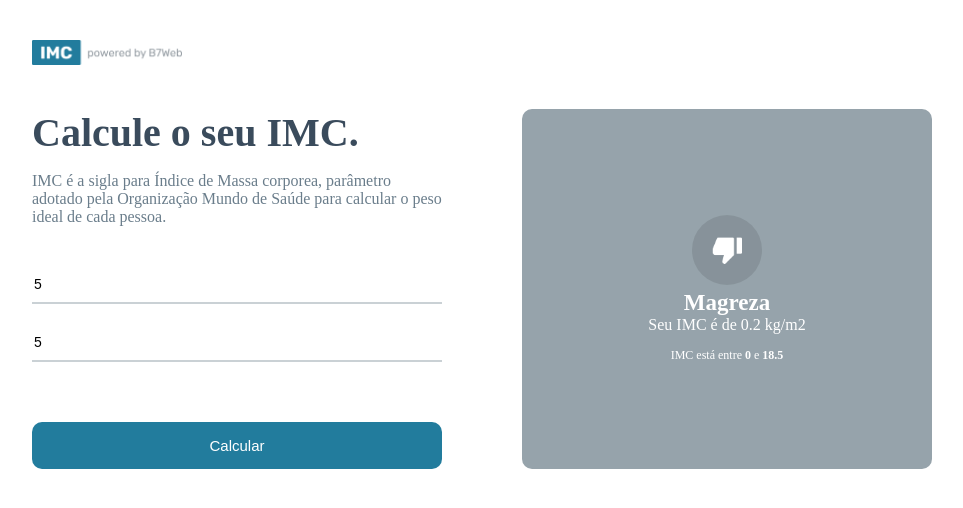
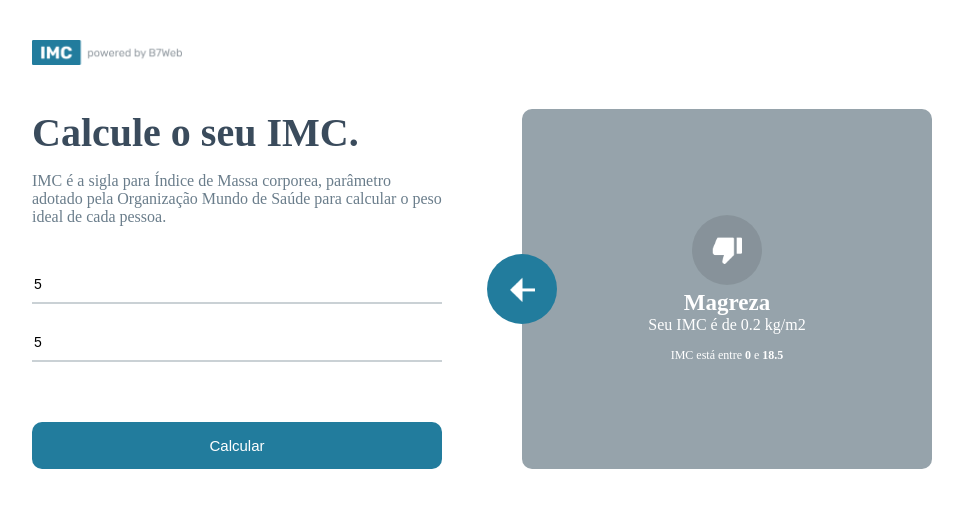
Before and after one commit to dimitriscalixto/React-IMC, a React (Create React App) app: page / in a window 1280 px wide. Both pictures are taken after typing "5", "5" into the empty fields and a click on the button "Calcular". Shown: the top 508 px of the page, without its empty margins (158-1121 px from the left). Built offline with nearby package versions, Linux system fonts and the light colour scheme.

Commit message:
Fazendo o sistema funcionar 2

```diff
--- a/src/App.module.css
+++ b/src/App.module.css
@@ -79,3 +79,22 @@
   font-size: 17px;
   margin: 10px 0 50px 0;
 }
+
+.container .rightSide .rightArrow {
+  position: absolute;
+  background-color: #227C9D;
+  width: 70px;
+  height: 70px;
+  border-radius: 50%;
+  display: flex;
+  justify-content: center;
+  align-items: center;
+  cursor: pointer;
+  margin-left: -35px;
+  margin-top: 145px;
+  transition: all ease .3s;
+}
+
+.container .rightSide .rightArrow:hover{
+  opacity: .8;
+}
--- a/src/App.tsx
+++ b/src/App.tsx
@@ -3,6 +3,7 @@
 import poweredImage from './assets/powered.png';
 import { levels, calculateImc, Level } from './helpers/imc';
 import { GridItem } from './components/gridItem';
+import leftarrow from './assets/leftarrow.png'
 const App = () => {
   const [heightField, setHeightField] = useState<number>(0);
   const [weightField, setWeightField] = useState<number>(0);
@@ -13,6 +14,11 @@
     } else {
       alert('Digite todos os campos');
     }
+  }
+  const handleBackButton = () => {
+    setToShow(null);
+    setHeightField(0);
+    setWeightField(0);
   }
   return (
     <div className={styles.main}>
@@ -51,7 +57,9 @@
           }
           {toShow &&
             <div className={styles.rightBig}>
-                <div className={styles.rightArrow}></div>
+                <div className={styles.rightArrow} onClick={handleBackButton}>
+                  <img src={leftarrow} alt="" width={25} />
+                </div>
                 <GridItem item={toShow}></GridItem>
             </div>
 
--- a/src/helpers/imc.ts
+++ b/src/helpers/imc.ts
@@ -16,8 +16,9 @@
   const imc = weight / (height * height);
   for(let i in levels){
     if(imc >= levels[i].imc[0] && imc < levels[i].imc[1]){
-      levels[i].yourImc = parseFloat(imc.toFixed(2));
-      return levels[i];
+      let levelCopy: Level = {...levels[i]};
+      levelCopy.yourImc = parseFloat(imc.toFixed(2));
+      return levelCopy;
     }
   }
   return null;
```
